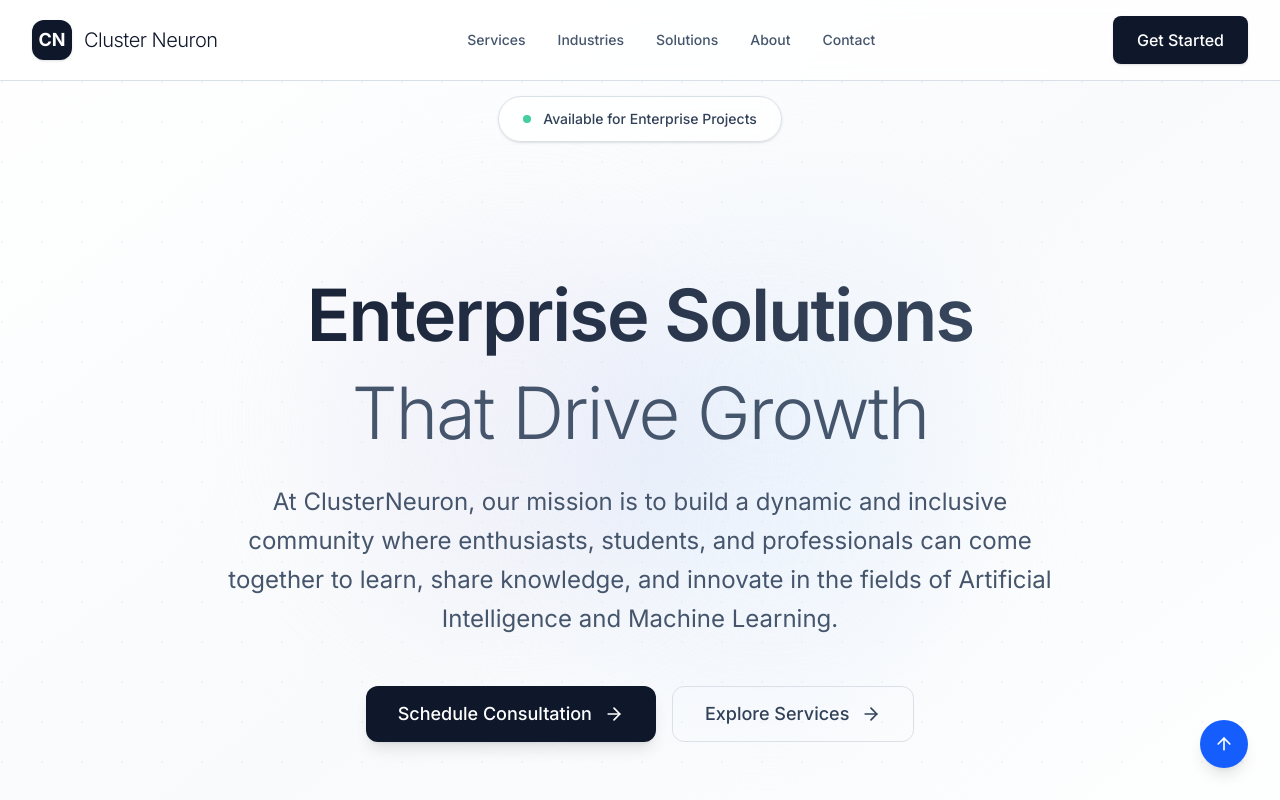
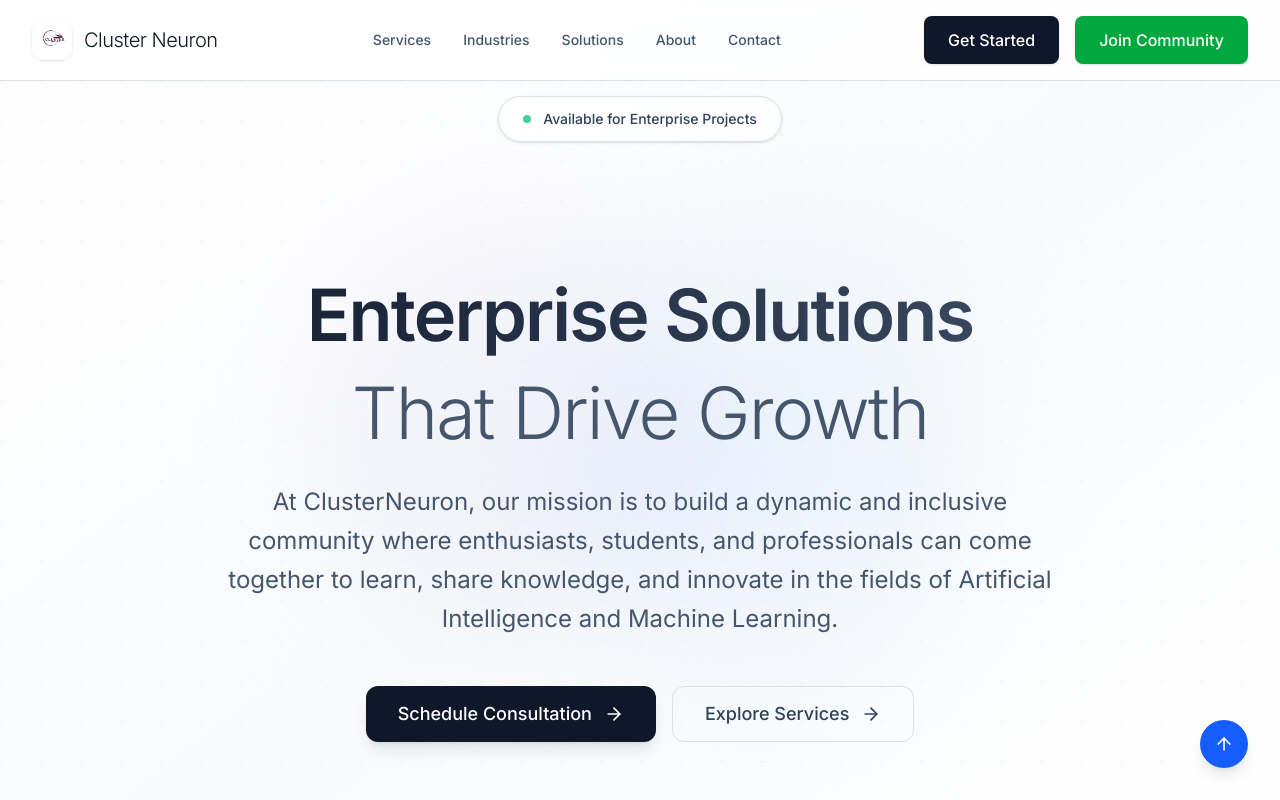
Before and after one commit to pritisingh196/ClusterNeuron, a Next.js app: page / in a window 1280 px wide. Shown: the top 800 px of the page. Built offline with nearby package versions, Linux system fonts and the light colour scheme.

Commit message:
join community, logo, and footer address fix

```diff
--- a/components/footer.tsx
+++ b/components/footer.tsx
@@ -214,7 +214,7 @@ export default function Footer() {
               >
                 <span>Enterprise IT Solutions & Consulting</span>
                 <div className="hidden sm:block w-px h-4 bg-slate-700" />
-                <span>Built with expertise in San Francisco</span>
+                <span>Built with expertise in Delhi, India</span>
               </motion.div>
 
               {/* Social Links */}
--- a/components/navigation.tsx
+++ b/components/navigation.tsx
@@ -93,9 +93,11 @@ export default function Navigation() {
               whileHover={{ scale: 1.02 }}
               transition={{ type: "spring", stiffness: 400, damping: 17 }}
             >
-              <div className="w-10 h-10 bg-slate-900 rounded-xl flex items-center justify-center shadow-sm">
-                <span className="text-white font-bold text-lg">CN</span>
-              </div>
+              <img
+                src="/logo.jpg"
+                alt="Cluster Neuron Logo"
+                className="w-10 h-10 object-contain rounded-xl shadow-sm"
+              />
               <span className="text-xl font-light text-slate-900 tracking-tight hidden sm:block">
                 Cluster Neuron
               </span>
@@ -122,14 +124,33 @@ export default function Navigation() {
             </div>
 
             {/* Desktop CTA */}
-            <div className="hidden lg:block">
+            <div className="hidden lg:flex items-center space-x-4">
               <motion.div
                 initial={{ opacity: 0, scale: 0.9 }}
                 animate={{ opacity: 1, scale: 1 }}
                 transition={{ delay: 0.3 }}
               >
-                <Button className="bg-slate-900 hover:bg-slate-800 text-white px-6 py-2.5 rounded-lg text-sm font-medium shadow-sm hover:shadow-md transition-all duration-200">
+                <Button className="bg-slate-900 hover:bg-slate-800 text-white px-6  py-2.5 rounded-lg text-sm font-medium shadow-sm hover:shadow-md transition-all duration-200">
                   Get Started
+                </Button>
+              </motion.div>
+
+              <motion.div
+                initial={{ opacity: 0, scale: 0.9 }}
+                animate={{ opacity: 1, scale: 1 }}
+                transition={{ delay: 0.35 }}
+              >
+                <Button
+                  asChild
+                  className="bg-green-600 hover:bg-green-500 text-white px-6 py-2.5 rounded-lg text-sm font-medium shadow-sm hover:shadow-md transition-all duration-200"
+                >
+                  <a
+                    href="https://www.whatsapp.com/channel/0029VbAfDvkFMqre8rdono1t"
+                    target="_blank"
+                    rel="noopener noreferrer"
+                  >
+                    Join Community
+                  </a>
                 </Button>
               </motion.div>
             </div>
```
Also changed, not shown: public/logo.jpg (added).
